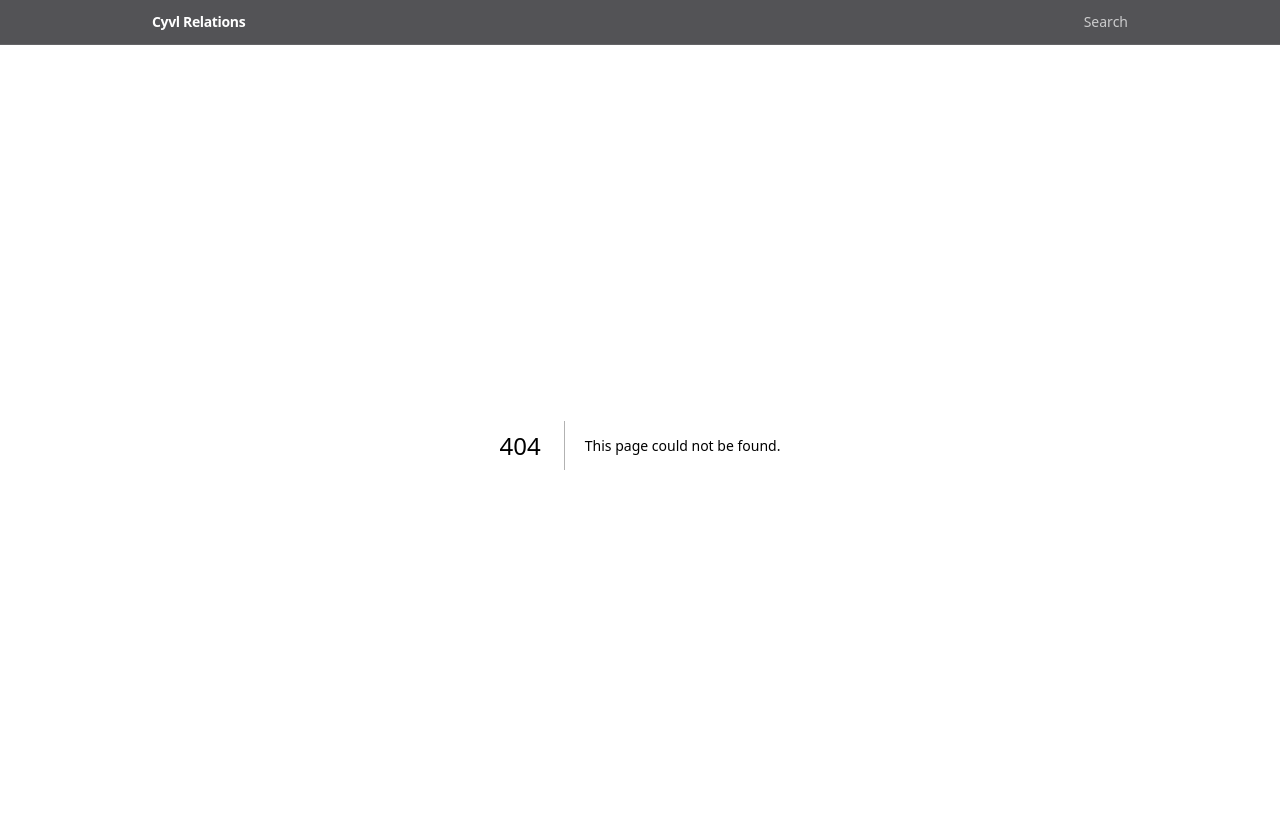
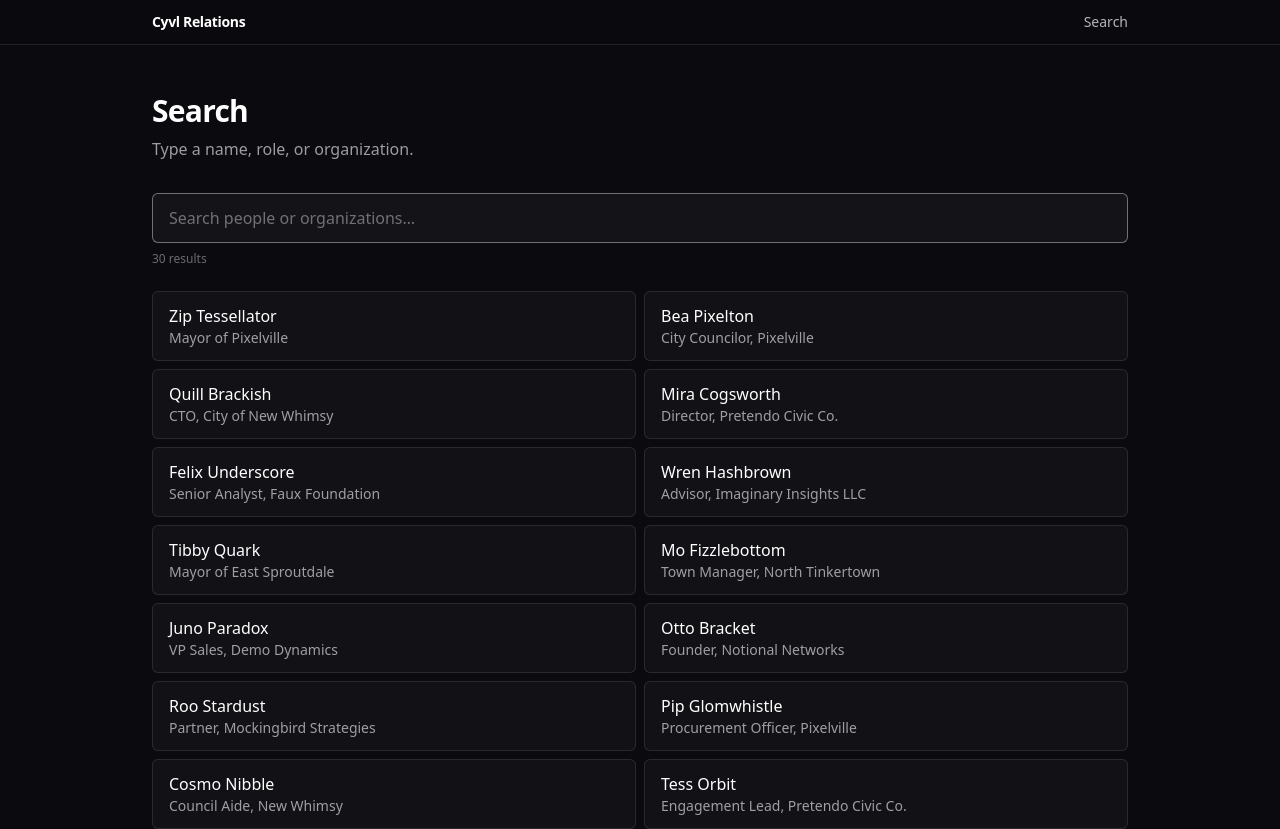
Before and after one commit to xavieryn/cyvl-relations, a Next.js app: page /search in a window 1280 px wide. Before the commit this address had no page. Shown: the top 829 px of the page. Built offline with nearby package versions, Linux system fonts and the light colour scheme.

Commit message:
feat: /search with live typeahead

```diff
--- /dev/null
+++ b/app/search/page.tsx
@@ -0,0 +1,20 @@
+import { allPeople, allOrgs } from '@/lib/graph';
+import type { Entity } from '@/lib/types';
+import SearchClient from '@/components/SearchClient';
+
+export default function SearchPage() {
+  const entities: Entity[] = [
+    ...allPeople().map((p) => ({ entityKind: 'person' as const, ...p })),
+    ...allOrgs().map((o) => ({ entityKind: 'org' as const, ...o })),
+  ];
+
+  return (
+    <main className="relative z-10 mx-auto w-full max-w-5xl px-6 py-12 text-white">
+      <h1 className="text-3xl font-semibold tracking-tight">Search</h1>
+      <p className="mt-2 mb-8 text-white/60">
+        Type a name, role, or organization.
+      </p>
+      <SearchClient entities={entities} />
+    </main>
+  );
+}
--- /dev/null
+++ b/components/SearchClient.tsx
@@ -0,0 +1,67 @@
+'use client';
+
+import { useMemo, useState } from 'react';
+import Link from 'next/link';
+import type { Entity } from '@/lib/types';
+
+type Props = { entities: Entity[] };
+
+function subtitleFor(e: Entity): string {
+  if (e.entityKind === 'person') return e.role ?? 'Person';
+  return `Organization · ${e.kind}`;
+}
+
+function hrefFor(e: Entity): string {
+  return e.entityKind === 'person' ? `/people/${e.id}` : `/orgs/${e.id}`;
+}
+
+export default function SearchClient({ entities }: Props) {
+  const [query, setQuery] = useState('');
+
+  const results = useMemo(() => {
+    const q = query.trim().toLowerCase();
+    if (!q) return entities.slice(0, 30);
+    return entities.filter((e) => {
+      if (e.name.toLowerCase().includes(q)) return true;
+      if (e.entityKind === 'person' && e.role && e.role.toLowerCase().includes(q)) {
+        return true;
+      }
+      return false;
+    });
+  }, [query, entities]);
+
+  return (
+    <div className="w-full">
+      <input
+        type="search"
+        placeholder="Search people or organizations…"
+        value={query}
+        onChange={(e) => setQuery(e.target.value)}
+        autoFocus
+        className="w-full rounded-md border border-white/20 bg-white/[0.04] px-4 py-3 text-base text-white outline-none placeholder:text-white/40 focus:border-white/40"
+      />
+      <div className="mt-2 text-xs text-white/40">
+        {results.length} result{results.length === 1 ? '' : 's'}
+      </div>
+
+      <div className="mt-6 grid gap-2 sm:grid-cols-2">
+        {results.map((e) => (
+          <Link
+            key={`${e.entityKind}-${e.id}`}
+            href={hrefFor(e)}
+            className="block rounded-md border border-white/10 bg-white/[0.03] px-4 py-3 transition hover:border-white/30 hover:bg-white/[0.07]"
+          >
+            <div className="font-medium text-white">{e.name}</div>
+            <div className="text-sm text-white/60">{subtitleFor(e)}</div>
+          </Link>
+        ))}
+      </div>
+
+      {results.length === 0 && (
+        <div className="mt-12 text-center text-white/40">
+          No matches. Try a different query.
+        </div>
+      )}
+    </div>
+  );
+}
```
